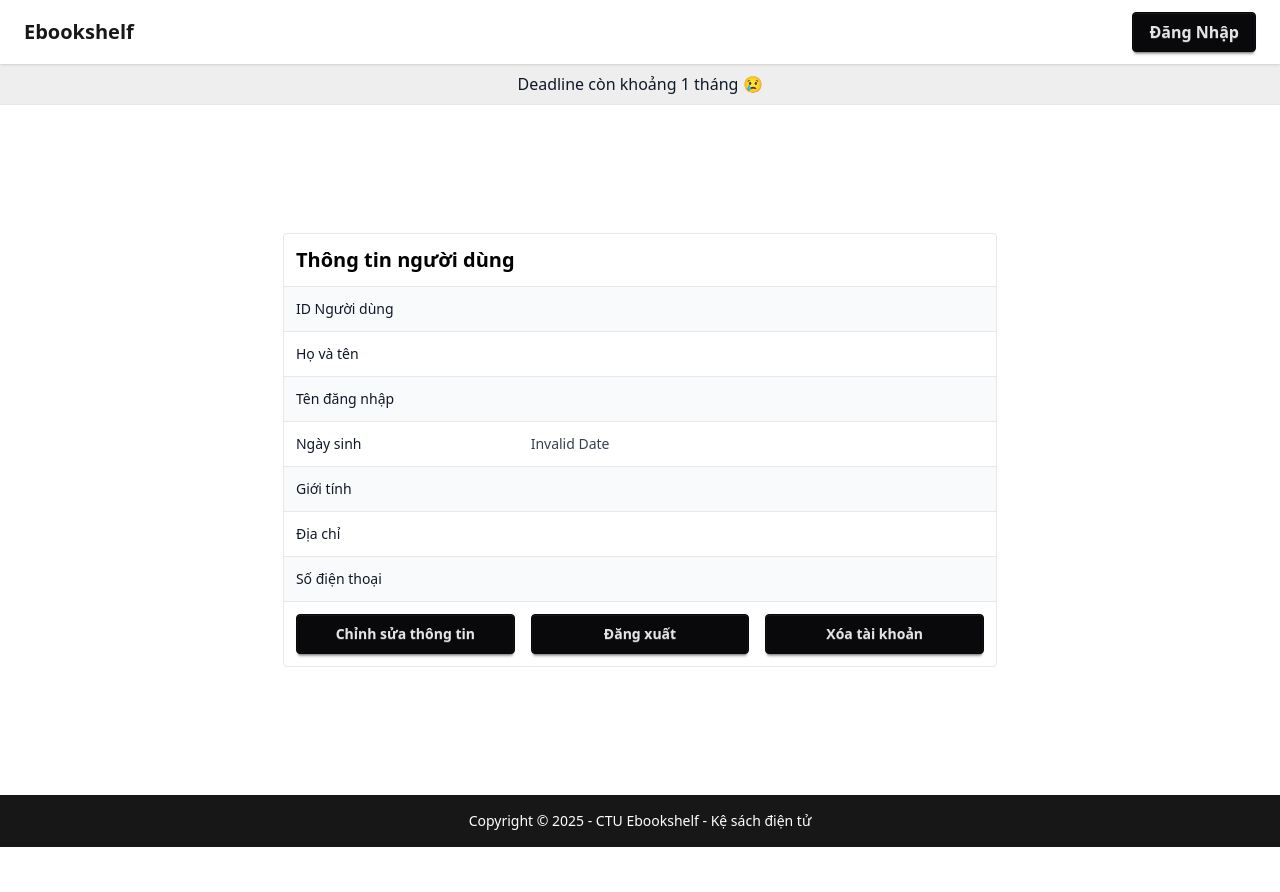
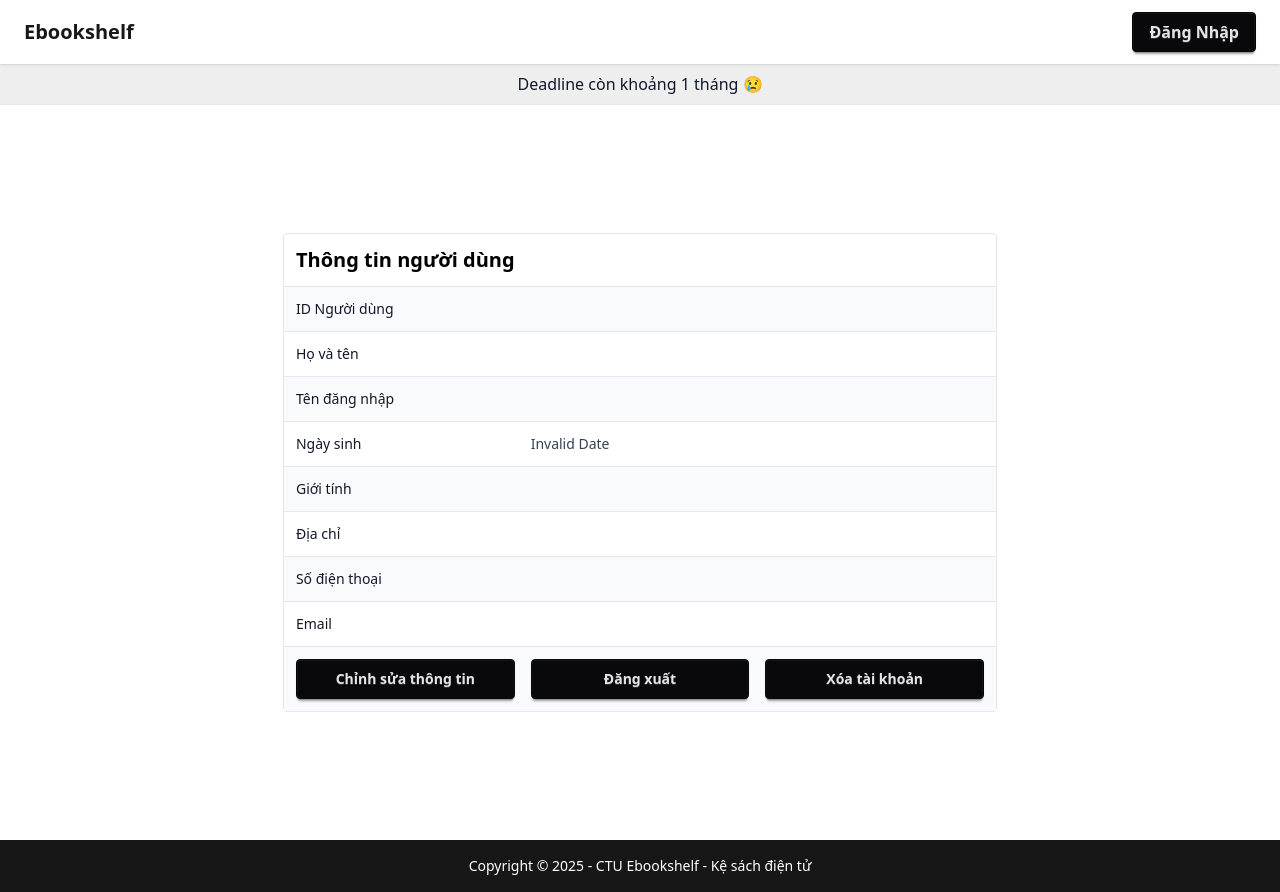
Before and after one commit to nghiaxh/ebookshelf, a Vue app in the folder frontend/: page /userprofile in a window 1280 px wide. Before the commit the page ends 847 px from the top, so only its background shows below. Built offline with nearby package versions, Linux system fonts and the light colour scheme.

Commit message:
feat: add email field for profile

```diff
--- a/frontend/src/views/StaffProfile.vue
+++ b/frontend/src/views/StaffProfile.vue
@@ -14,6 +14,7 @@ const {
     gender: staff_gender,
     address: staff_address,
     phone: staff_phone,
+    email: staff_email,
 } = useStaffInfo();
 
 </script>
@@ -65,6 +66,10 @@ const {
                             <dt class="font-medium text-gray-900">Số điện thoại</dt>
                             <dd class="text-gray-700 sm:col-span-2">{{ staff_phone }}</dd>
                         </div>
+                        <div class="grid grid-cols-1 gap-1 p-3 sm:grid-cols-3 sm:gap-4">
+                            <dt class="font-medium text-gray-900">Email</dt>
+                            <dd class="text-gray-700 sm:col-span-2">{{ staff_email }}</dd>
+                        </div>
                         <div class="grid grid-cols-1 gap-1 p-3 lg:grid-cols-3 sm:gap-4">
                             <RouterLink to="/userprofile/edit" class="btn btn-neutral hover:scale-[1.01]">Chỉnh sửa
                                 thông tin
--- a/frontend/src/views/UserProfile.vue
+++ b/frontend/src/views/UserProfile.vue
@@ -14,6 +14,7 @@ const {
   gender: user_gender,
   address: user_address,
   phone: user_phone,
+  email: user_email,
 } = useUserInfo();
 
 </script>
@@ -62,6 +63,10 @@ const {
               <dt class="font-medium text-gray-900">Số điện thoại</dt>
               <dd class="text-gray-700 sm:col-span-2">{{ user_phone }}</dd>
             </div>
+            <div class="grid grid-cols-1 gap-1 p-3 sm:grid-cols-3 sm:gap-4">
+              <dt class="font-medium text-gray-900">Email</dt>
+              <dd class="text-gray-700 sm:col-span-2">{{ user_email }}</dd>
+            </div>
             <div class="grid grid-cols-1 gap-1 p-3 lg:grid-cols-3 sm:gap-4">
               <RouterLink to="/userprofile/edit" class="btn btn-neutral hover:scale-[1.01]">Chỉnh sửa thông tin
               </RouterLink>
```
